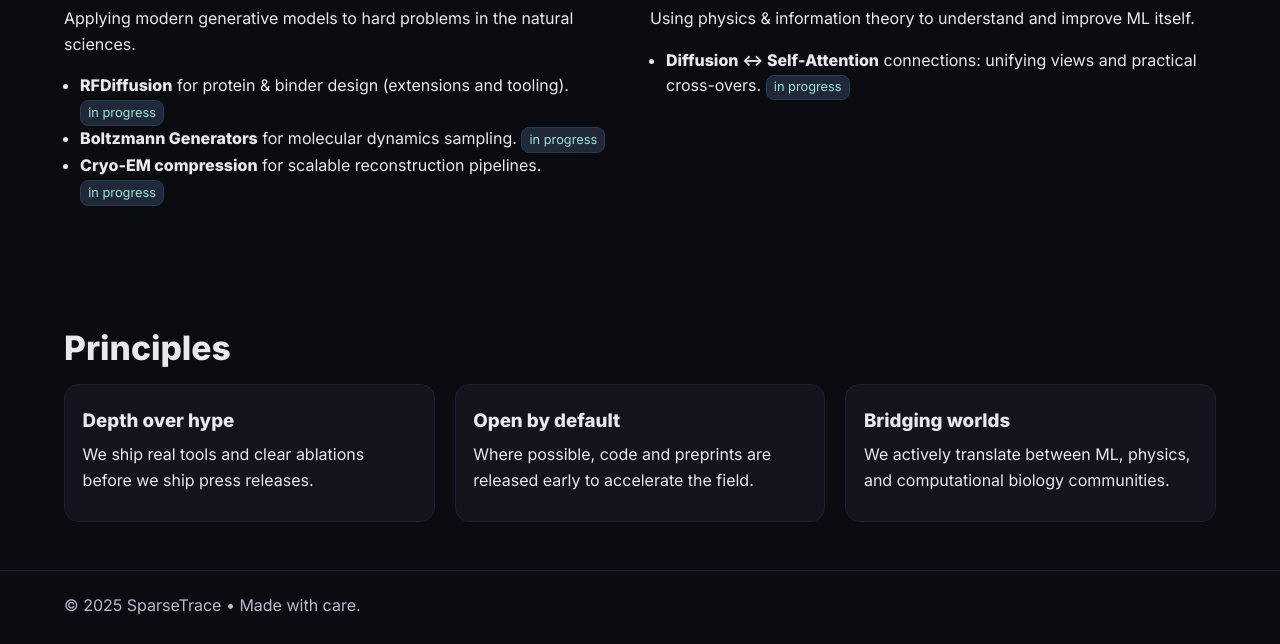
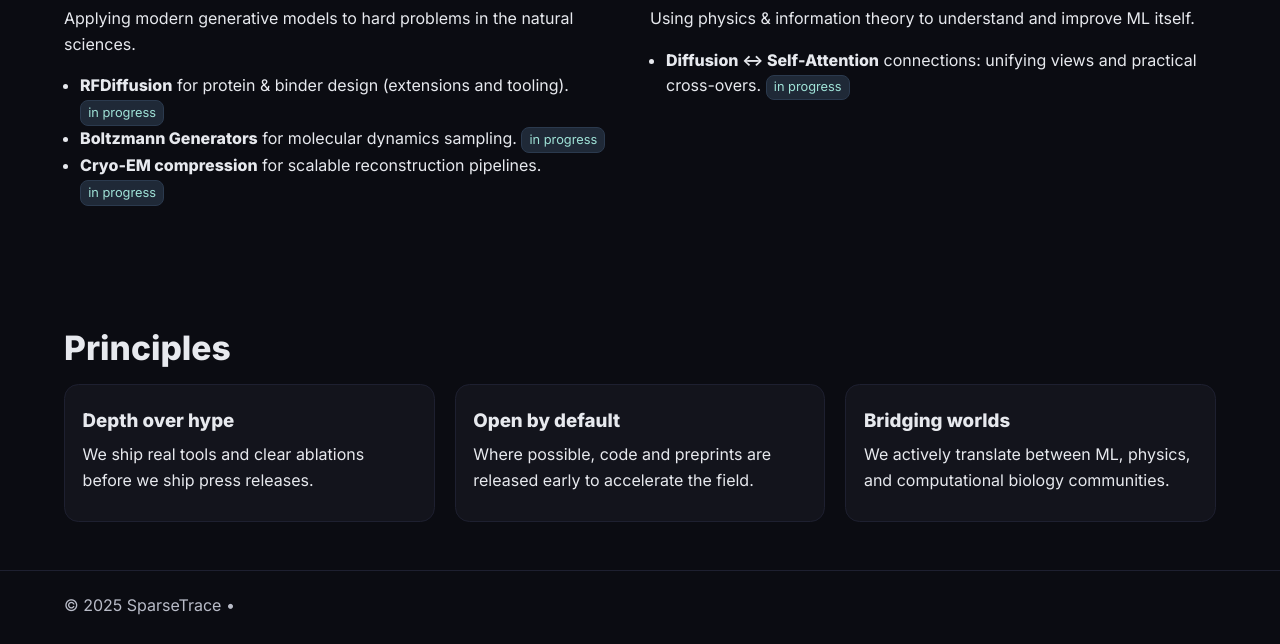
Before and after one commit to sparsetrace/sparsetrace.github.io, a plain HTML site: page about.html in a window 1280 px wide. Shown: the part 515-1159 px from the top of the page. Drawn offline with Linux system fonts and the light colour scheme.

Commit message:
Update about.html

```diff
--- a/about.html
+++ b/about.html
@@ -89,7 +89,7 @@
 
 <footer class="site-footer">
   <div class="wrap">
-    <p>© <span id="y"></span> SparseTrace • Made with care.</p>
+    <p>© <span id="y"></span> SparseTrace •</p>
   </div>
 </footer>
 <script src="script.js"></script>
```
